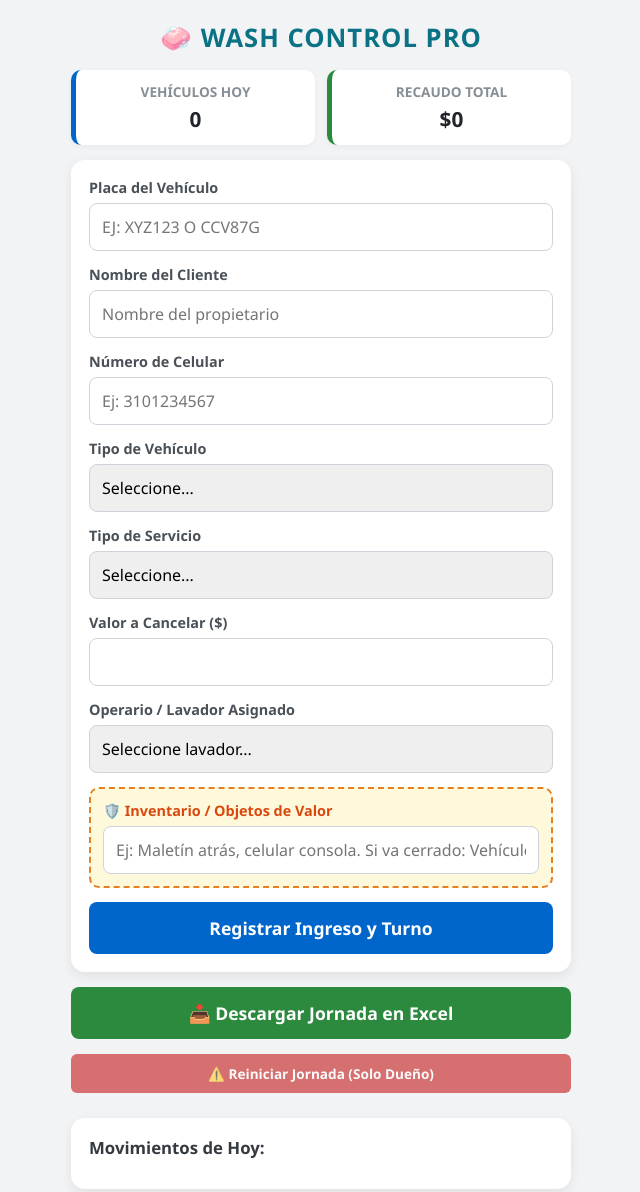
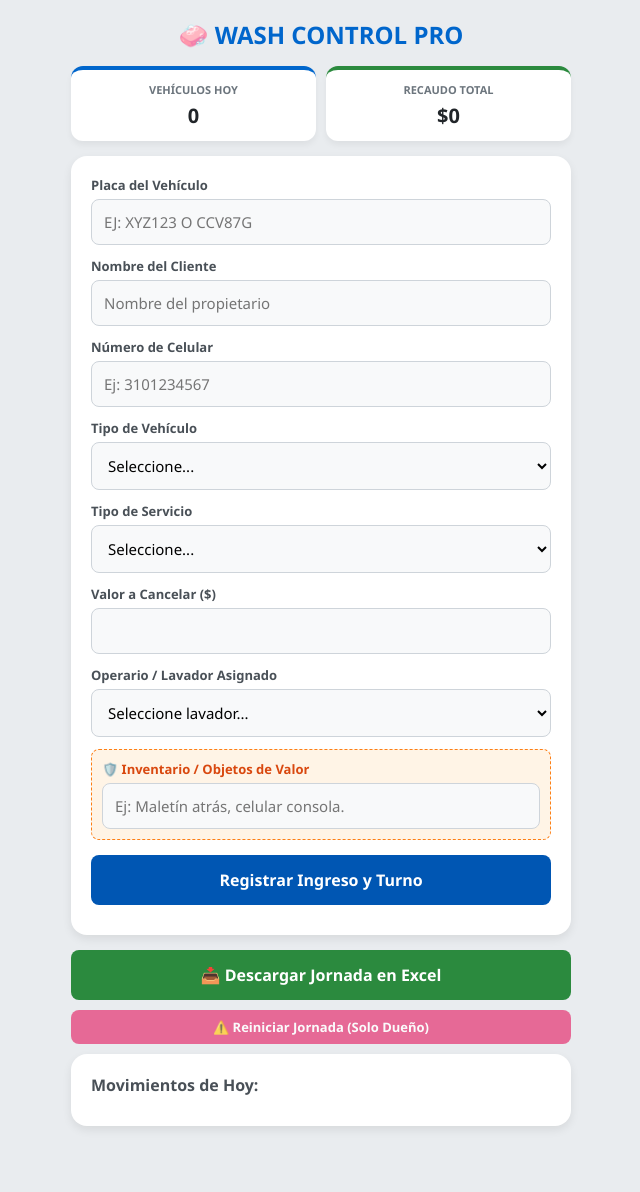
Before and after one commit to dediaz99-cyber/App_washcontrol-pro, a plain HTML site: page index.html in a window 1280 px wide. Shown: the part 7-1199 px from the top of the page, without its empty margins (319-959 px from the left). After the commit the page ends 1178 px from the top, so only its background shows below. Drawn offline with Linux system fonts and the light colour scheme.

Commit message:
Update index.html

```diff
--- a/index.html
+++ b/index.html
@@ -4,7 +4,6 @@
     <meta charset="UTF-8">
     <meta name="viewport" content="width=device-width, initial-scale=1.0, maximum-scale=1.0, user-scalable=no">
     <title>WASH CONTROL PRO</title>
-    <!-- SheetJS para generar archivos de Excel reales desde el celular -->
     <script src="https://cdnjs.cloudflare.com/ajax/libs/xlsx/0.18.5/xlsx.full.min.js"></script>
     <style>
         :root {
@@ -13,175 +12,155 @@
             --danger: #c92a2a;
             --dark: #212529;
             --light: #f8f9fa;
-            --warning: #e67e22;
         }
-        * { box-sizing: border-box; margin: 0; padding: 0; font-family: 'Segoe UI', Roboto, sans-serif; }
-        body { background-color: #f1f3f5; color: var(--dark); padding: 12px; padding-bottom: 40px; }
+        * { box-sizing: border-box; margin: 0; padding: 0; font-family: 'Segoe UI', Tahoma, Geneva, Verdana, sans-serif; }
+        body { background-color: #e9ecef; color: var(--dark); padding: 10px; padding-bottom: 30px; }
         .container { max-width: 500px; margin: 0 auto; }
-        h2 { text-align: center; margin: 15px 0; color: #0b7285; font-size: 1.6rem; text-transform: uppercase; letter-spacing: 1px; }
-
-        /* Tarjetas de Interfaz */
-        .card { background: white; padding: 18px; border-radius: 14px; box-shadow: 0 4px 12px rgba(0,0,0,0.08); margin-bottom: 15px; }
-        .form-group { margin-bottom: 14px; }
-        label { display: block; margin-bottom: 6px; font-weight: bold; font-size: 0.9rem; color: #495057; }
-        input, select { width: 100%; padding: 12px; border: 1px solid #ced4da; border-radius: 8px; font-size: 1rem; -webkit-appearance: none; }
-        input:focus, select:focus { border-color: var(--primary); outline: none; box-shadow: 0 0 0 3px rgba(0,102,204,0.15); }
-
-        /* Módulo de Seguridad Destacado */
-        .security-box { border: 2px dashed var(--warning); padding: 12px; border-radius: 10px; background-color: #fff9db; }
-        .security-box label { color: #d9480f; }
-
-        /* Botones */
-        .btn { width: 100%; padding: 14px; border: none; border-radius: 8px; font-size: 1.1rem; font-weight: bold; cursor: pointer; color: white; display: block; text-align: center; text-decoration: none; margin-top: 8px; transition: background 0.2s; }
-        .btn-primary { background-color: var(--primary); }
-        .btn-primary:active { background-color: #004c99; }
+        header { text-align: center; padding: 15px 0; color: #0066cc; font-weight: bold; font-size: 24px; display: flex; align-items: center; justify-content: center; gap: 10px; }
+        .dashboard { display: grid; grid-template-columns: 1fr 1fr; gap: 10px; margin-bottom: 15px; }
+        .stat-card { background: white; padding: 12px; border-radius: 12px; text-align: center; box-shadow: 0 4px 6px rgba(0,0,0,0.05); border-top: 4px solid var(--primary); }
+        .stat-card.recaudo { border-top-color: var(--success); }
+        .stat-label { font-size: 11px; text-transform: uppercase; color: #6c757d; font-weight: bold; margin-bottom: 5px; }
+        .stat-value { font-size: 20px; font-weight: bold; }
+        .card { background: white; padding: 20px; border-radius: 16px; box-shadow: 0 4px 10px rgba(0,0,0,0.08); margin-bottom: 15px; }
+        .form-group { margin-bottom: 12px; }
+        label { display: block; font-size: 13px; font-weight: 600; margin-bottom: 5px; color: #495057; }
+        input, select { width: 100%; padding: 12px; border: 1px solid #ced4da; border-radius: 8px; font-size: 15px; outline: none; background-color: #f8f9fa; }
+        input:focus, select:focus { border-color: var(--primary); background-color: white; }
+        .alert-box { background-color: #fff4e6; border: 1px dashed #fd7e14; border-radius: 8px; padding: 10px; margin-bottom: 15px; }
+        .btn { width: 100%; padding: 14px; font-size: 16px; font-weight: bold; border: none; border-radius: 8px; cursor: pointer; display: flex; align-items: center; justify-content: center; gap: 8px; margin-bottom: 10px; color: white; }
+        .btn-primary { background-color: #0056b3; }
         .btn-success { background-color: var(--success); }
-        .btn-success:active { background-color: #237032; }
-        .btn-danger { background-color: var(--danger); padding: 6px 12px; width: auto; font-size: 0.85rem; border-radius: 6px; }
-
-        /* Resumen de Caja */
-        .grid-resumen { display: grid; grid-template-columns: 1fr 1fr; gap: 12px; margin-bottom: 15px; }
-        .box-resumen { background: #fff; padding: 12px; text-align: center; border-radius: 10px; border-left: 5px solid var(--primary); box-shadow: 0 2px 6px rgba(0,0,0,0.04); }
-        .box-resumen.caja { border-left-color: var(--success); }
-        .box-resumen span { display: block; font-size: 0.85rem; color: #868e96; text-transform: uppercase; font-weight: 600; margin-bottom: 4px; }
-        .box-resumen strong { font-size: 1.3rem; color: var(--dark); }
-
-        /* Listado de vehículos */
-        .lista-titulo { font-size: 1.05rem; margin-bottom: 12px; color: #343a40; font-weight: bold; display: flex; justify-content: space-between; }
-        .item-vehiculo { display: flex; justify-content: space-between; align-items: center; padding: 12px 0; border-bottom: 1px solid #e9ecef; font-size: 0.95rem; }
-        .item-vehiculo:last-child { border-bottom: none; }
-        .placa-badge { background: #fcc419; padding: 3px 8px; border-radius: 6px; font-weight: bold; font-family: monospace; font-size: 1rem; color: #212529; display: inline-block; margin-bottom: 4px; }
-        .info-secundaria { color: #666; font-size: 0.85rem; line-height: 1.3; }
+        .btn-danger { background-color: #e64980; opacity: 0.8; font-size: 13px; padding: 8px; }
+        .btn-delete { background-color: var(--danger); padding: 6px 12px; font-size: 13px; font-weight: bold; border-radius: 6px; width: auto; margin: 0; }
+        .records-title { font-weight: bold; margin-bottom: 10px; color: #495057; }
+        .record-item { background: white; padding: 12px; border-radius: 12px; margin-bottom: 8px; box-shadow: 0 2px 4px rgba(0,0,0,0.04); border-left: 5px solid #fab005; display: flex; justify-content: space-between; align-items: center; }
+        .record-info p { font-size: 13px; margin-bottom: 2px; color: #6c757d; }
+        .badge-placa { background: #fab005; color: var(--dark); font-weight: bold; padding: 2px 6px; border-radius: 4px; font-size: 13px; display: inline-block; margin-bottom: 4px; }
+        .record-val { text-align: right; font-weight: bold; font-size: 16px; display: flex; flex-direction: column; align-items: flex-end; gap: 8px; }
     </style>
 </head>
 <body>
 
 <div class="container">
-    <h2>🧼 WASH CONTROL PRO</h2>
+    <header>🧼 WASH CONTROL PRO</header>
 
-    <!-- RESUMEN EN TIEMPO REAL -->
-    <div class="grid-resumen">
-        <div class="box-resumen">
-            <span>Vehículos Hoy</span>
-            <strong id="total-vehiculos">0</strong>
+    <div class="dashboard">
+        <div class="stat-card">
+            <div class="stat-label">Vehículos Hoy</div>
+            <div class="stat-value" id="count-hoy">0</div>
         </div>
-        <div class="box-resumen caja">
-            <span>Recaudo Total</span>
-            <strong id="total-dinero">$0</strong>
+        <div class="stat-card recaudo">
+            <div class="stat-label">Recaudo Total</div>
+            <div class="stat-value" id="recaudo-hoy">$0</div>
         </div>
     </div>
 
-    <!-- FORMULARIO DE INGRESO (Encargado de Ingreso) -->
     <div class="card">
-        <form id="form-lavadero" onsubmit="registrarVehiculo(event)">
+        <form id="form-lavadero">
             <div class="form-group">
-                <label for="placa">Placa del Vehículo</label>
-                <input type="text" id="placa" placeholder="Ej: XYZ123 o CCV87G" required style="text-transform: uppercase;">
+                <label>Placa del Vehículo</label>
+                <input type="text" id="placa" placeholder="EJ: XYZ123 O CCV87G" required style="text-transform: uppercase;">
             </div>
             <div class="form-group">
-                <label for="cliente">Nombre del Cliente</label>
+                <label>Nombre del Cliente</label>
                 <input type="text" id="cliente" placeholder="Nombre del propietario" required>
             </div>
             <div class="form-group">
-                <label for="celular">Número de Celular</label>
+                <label>Número de Celular</label>
                 <input type="tel" id="celular" placeholder="Ej: 3101234567" required>
             </div>
             <div class="form-group">
-                <label for="tipo-vehiculo">Tipo de Vehículo</label>
-                <select id="tipo-vehiculo" onchange="actualizarPrecio()" required>
+                <label>Tipo de Vehículo</label>
+                <select id="tipo-vehiculo" required onchange="cargarServicios()">
                     <option value="">Seleccione...</option>
                     <option value="Moto">Motocicleta / Moto</option>
-                    <option value="Sedan">Automóvil (Sedán / Hatchback)</option>
-                    <option value="Camioneta">Camioneta / SUV / Platón</option>
-                    <option value="Wagon_Van">Wagon / Vans de Carga</option>
-                    <option value="Camion_Turbo">Camión Pequeño (Turbo)</option>
-                    <option value="Camion_Grande">Camión Grande / Pesado</option>
+                    <option value="Sedán">Automóvil Sedán</option>
+                    <option value="Camioneta">Camioneta / SUV</option>
                 </select>
             </div>
             <div class="form-group">
-                <label for="servicio">Tipo de Servicio</label>
-                <select id="servicio" onchange="actualizarPrecio()" required>
+                <label>Tipo de Servicio</label>
+                <select id="servicio" required onchange="asignarPrecio()">
                     <option value="">Seleccione...</option>
-                    <option value="Enjuague">Enjuague básico</option>
-                    <option value="Abajo">Enjuague + Por Debajo</option>
-                    <option value="Motor">Enjuague + Abajo + Motor</option>
-                    <option value="Premium">Lavado Premium</option>
                 </select>
             </div>
             <div class="form-group">
-                <label for="valor">Valor a Cancelar ($)</label>
+                <label>Valor a Cancelar ($)</label>
                 <input type="number" id="valor" required>
             </div>
             <div class="form-group">
-                <label for="operario">Operario / Lavador Asignado</label>
+                <label>Operario / Lavador Asignado</label>
                 <select id="operario" required>
                     <option value="">Seleccione lavador...</option>
-                    <option value="Carlos">Carlos</option>
-                    <option value="Luis">Luis</option>
-                    <option value="Andrés">Andrés</option>
-                    <option value="Operario_General">Operario General</option>
+                    <option value="Luis I.">Luis I.</option>
+                    <option value="Carlos M.">Carlos M.</option>
+                    <option value="Andrés P.">Andrés P.</option>
                 </select>
             </div>
-
-            <!-- MÓDULO DE SEGURIDAD: OBJETOS DE VALOR -->
-            <div class="form-group security-box">
-                <label for="objetos-valor">🛡️ Inventario / Objetos de Valor</label>
-                <input type="text" id="objetos-valor" placeholder="Ej: Maletín atrás, celular consola. Si va cerrado: Vehículo cerrado" required>
+            <div class="alert-box">
+                <label style="color: #d9480f; display: flex; align-items: center; gap: 4px;">🛡️ Inventario / Objetos de Valor</label>
+                <input type="text" id="objetos-valor" placeholder="Ej: Maletín atrás, celular consola." required>
             </div>
 
-            <button type="submit" class="btn btn-primary">Registrar Ingreso y Turno</button>
+            <button type="button" class="btn btn-primary" onclick="registrarTurno()">Registrar Ingreso y Turno</button>
         </form>
     </div>
 
-    <!-- ACCIONES DE CIERRE (Solo Dueño) -->
-    <button onclick="exportarExcel()" class="btn btn-success">📥 Descargar Jornada en Excel</button>
-    <button onclick="reiniciarJornada()" class="btn btn-danger" style="width: 100%; padding: 10px; margin-top: 15px; margin-bottom: 25px; opacity: 0.65;">⚠️ Reiniciar Jornada (Solo Dueño)</button>
+    <button class="btn btn-success" onclick="exportarExcel()">📥 Descargar Jornada en Excel</button>
+    <button class="btn btn-danger" onclick="reiniciarJornada()">⚠️ Reiniciar Jornada (Solo Dueño)</button>
 
-    <!-- LISTADO DEL DÍA -->
     <div class="card">
-        <div class="lista-titulo">
-            <span>Movimientos de Hoy:</span>
-        </div>
+        <div class="records-title">Movimientos de Hoy:</div>
         <div id="lista-registros">
-            <!-- Los registros se cargan dinámicamente -->
-        </div>
+            </div>
     </div>
 </div>
 
 <script>
     // MATRIZ DE TARIFAS CONFIGURABLE (Personalizable por el cliente)
     const tarifas = {
-        "Moto":          { "Enjuague": 12000, "Abajo": 15000, "Motor": 18000, "Premium": 25000 },
-        "Sedan":         { "Enjuague": 20000, "Abajo": 25000, "Motor": 30000, "Premium": 45000 },
-        "Camioneta":     { "Enjuague": 28000, "Abajo": 35000, "Motor": 40000, "Premium": 60000 },
-        "Wagon_Van":     { "Enjuague": 30000, "Abajo": 40000, "Motor": 45000, "Premium": 65000 },
-        "Camion_Turbo":  { "Enjuague": 45000, "Abajo": 60000, "Motor": 70000, "Premium": 90000 },
-        "Camion_Grande": { "Enjuague": 70000, "Abajo": 95000, "Motor": 110000, "Premium": 150000 }
+        "Moto":       { "Enjuague": 12000, "Abajo": 15000, "Motor": 18000, "De primera calidad": 25000 },
+        "Sedán":      { "Enjuague": 20000, "Abajo": 25000, "Motor": 30000, "De primera calidad": 45000 },
+        "Camioneta":  { "Enjuague": 25000, "Abajo": 35000, "Motor": 40000, "De primera calidad": 60000 }
     };
 
-    let registros = JSON.parse(localStorage.getItem('wash_control_data')) || [];
+    function cargarServicios() {
+        const tipo = document.getElementById('tipo-vehiculo').value;
+        const servicioSelect = document.getElementById('servicio');
+        servicioSelect.innerHTML = '<option value="">Seleccione...</option>';
 
-    // Actualiza automáticamente el precio sugerido
-    function actualizarPrecio() {
-        const tipo = document.getElementById('tipo-vehiculo').value;
-        const servicio = document.getElementById('servicio').value;
-        const inputValor = document.getElementById('valor');
-
-        if (tipo && servicio && tarifas[tipo] && tarifas[tipo][servicio]) {
-            inputValor.value = tarifas[tipo][servicio];
+        if(tipo && tarifas[tipo]) {
+            for(let serv in tarifas[tipo]) {
+                let opt = document.createElement('option');
+                opt.value = serv;
+                opt.textContent = serv;
+                servicioSelect.appendChild(opt);
+            }
         }
     }
 
-    // Registrar el vehículo (Encargado de Ingreso)
-    function registrarVehiculo(e) {
-        e.preventDefault();
+    function asignarPrecio() {
+        const tipo = document.getElementById('tipo-vehiculo').value;
+        const serv = document.getElementById('servicio').value;
+        if(tipo && serv && tarifas[tipo][serv]) {
+            document.getElementById('valor').value = tarifas[tipo][serv];
+        }
+    }
 
-        const fechaActual = new Date();
-        const horaFormateada = fechaActual.toLocaleTimeString([], {hour: '2-digit', minute:'2-digit'});
-        const fechaFormateada = fechaActual.toLocaleDateString();
+    let registros = JSON.parse(localStorage.getItem('datos_control_lavado')) || [];
+    actualizarInterfaz();
+
+    function registrarTurno() {
+        if(!document.getElementById('form-lavadero').checkValidity()) {
+            alert("Por favor complete todos los campos obligatorios.");
+            return;
+        }
+
+        const ahora = new Date();
+        const horaFormateada = ahora.toLocaleTimeString([], {hour: '2-digit', minute:'2-digit', hour12: true});
 
         const nuevoRegistro = {
-            fecha: fechaFormateada,
             hora: horaFormateada,
             turno: registros.length + 1,
             placa: document.getElementById('placa').value.toUpperCase().replace(/\s+/g, ''),
@@ -192,104 +171,94 @@
             valor: parseFloat(document.getElementById('valor').value),
             operario: document.getElementById('operario').value,
             objetosValor: document.getElementById('objetos-valor').value,
-            comision: parseFloat(document.getElementById('valor').value) * 0.35 // 35% de comisión base fija
+            comision: 0
         };
 
         registros.push(nuevoRegistro);
-        localStorage.setItem('wash_control_data', JSON.stringify(registros));
+        localStorage.setItem('datos_control_lavado', JSON.stringify(registros));
 
         document.getElementById('form-lavadero').reset();
         actualizarInterfaz();
     }
 
-    // Eliminar un registro (Solo Autorizado por el Dueño)
-    function eliminarRegistro(index) {
-        if(confirm("🛠️ ACCIÓN RESTRINGIDA AL DUEÑO\n\n¿Confirma que está autorizado para eliminar este turno? La caja se recalculará.")) {
-            registros.splice(index, 1);
-            // Reorganizar los turnos del día
+    function eliminarRegistro(indice) {
+        if(confirm("🔑 ACCIÓN RESTRINGIDA AL DUEÑO\n\n¿Confirma que está autorizado para eliminar este turno? La caja se recalculará.")) {
+            registros.splice(indice, 1);
+            // Reajustar números de turno correlativos
             registros.forEach((reg, i) => reg.turno = i + 1);
-            localStorage.setItem('wash_control_data', JSON.stringify(registros));
+            localStorage.setItem('datos_control_lavado', JSON.stringify(registros));
             actualizarInterfaz();
         }
     }
 
-    // Sincronizar la interfaz visual del celular
+    function reiniciarJornada() {
+        if(confirm("🚨 ¡ATENCIÓN DUEÑO!\n\n¿Está seguro de que desea BORRAR por completo la jornada actual y cerrar la caja? Asegúrese de haber descargado el reporte de Excel primero.")) {
+            if(confirm("¿Confirmación final? Esta acción vaciará el panel principal.")) {
+                registros = [];
+                localStorage.removeItem('datos_control_lavado');
+                actualizarInterfaz();
+            }
+        }
+    }
+
     function actualizarInterfaz() {
         const lista = document.getElementById('lista-registros');
-        const totalVehiculos = document.getElementById('total-vehiculos');
-        const totalDinero = document.getElementById('total-dinero');
+        lista.innerHTML = '';
 
-        lista.innerHTML = '';
-        let sumaDinero = 0;
+        let totalRecaudo = 0;
+        document.getElementById('count-hoy').textContent = registros.length;
 
-        // Mostrar del más nuevo al más viejo
-        for (let i = registros.length - 1; i >= 0; i--) {
-            const reg = registros[i];
-            sumaDinero += reg.valor;
+        registros.forEach((reg, index) => {
+            totalRecaudo += reg.valor;
 
-            lista.innerHTML += `
-                <div class="item-vehiculo">
-                    <div>
-                        <span class="placa-badge">${reg.placa}</span> <br>
-                        <span class="info-secundaria">
-                            <strong>Servicio:</strong> ${reg.servicio} (${reg.tipoVehiculo})<br>
-                            <strong>Lavador:</strong> ${reg.operario} | ⏱️ ${reg.hora}<br>
-                            <strong style="color: #d9480f;">🛡️ Ítems:</strong> ${reg.objetosValor}
-                        </span>
-                    </div>
-                    <div style="text-align: right; min-width: 90px;">
-                        <strong style="font-size: 1.05rem;">$${reg.valor.toLocaleString()}</strong> <br><br>
-                        <button onclick="eliminarRegistro(${i})" class="btn-danger">Eliminar</button>
-                    </div>
+            const item = document.createElement('div');
+            item.className = 'record-item';
+            item.innerHTML = `
+                <div class="record-info">
+                    <span class="badge-placa">${reg.placa}</span>
+                    <p><strong>Servicio:</strong> ${reg.servicio} (${reg.tipoVehiculo})</p>
+                    <p><strong>Lavador:</strong> ${reg.operario} | 🕒 ${reg.hora}</p>
+                    <p>🛡️ <strong>Ítems:</strong> ${reg.objetosValor}</p>
+                </div>
+                <div class="record-val">
+                    <span>$${reg.valor.toLocaleString()}</span>
+                    <button class="btn btn-delete" onclick="eliminarRegistro(${index})">Eliminar</button>
                 </div>
             `;
-        }
+            lista.appendChild(item);
+        });
 
-        totalVehiculos.innerText = registros.length;
-        totalDinero.innerText = '$' + sumaDinero.toLocaleString();
+        document.getElementById('recaudo-hoy').textContent = '$' + totalRecaudo.toLocaleString();
     }
 
-    // Exportar datos a un archivo de Excel Real (Solo Dueño)
     function exportarExcel() {
         if(registros.length === 0) {
-            alert("No hay registros en la jornada actual para exportar.");
+            alert("No hay registros en la jornada de hoy para exportar.");
             return;
         }
 
-        const datosExcel = registros.map(reg => ({
-            "Fecha": reg.fecha,
+        const datosFormateados = registros.map(reg => ({
+            "Turno": reg.turno,
             "Hora Ingreso": reg.hora,
-            "Turno": reg.turno,
             "Placa": reg.placa,
             "Cliente": reg.cliente,
             "Celular": reg.celular,
-            "Tipo Vehículo": reg.tipoVehiculo,
-            "Servicio": reg.servicio,
-            "Valor Recaudado ($)": reg.valor,
-            "Operario / Lavador": reg.operario,
-            "Comisión Lavador (35%)": reg.comision,
-            "Inventario / Objetos de Valor": reg.objetosValor
+            "Tipo de Vehículo": reg.tipoVehiculo,
+            "Servicio Solicitado": reg.servicio,
+            "Valor Pagado ($)": reg.valor,
+            "Lavador Asignado": reg.operario,
+            "Inventario / Objetos Valor": reg.objetosValor,
+            "Comisión Lavador": reg.comision
         }));
 
-        const hoja = XLSX.utils.json_to_sheet(datosExcel);
-        const libro = XLSX.utils.book_new();
-        XLSX.utils.book_append_sheet(libro, hoja, "Cierre de Caja");
+        const wb = XLSX.utils.book_new();
+        const ws = XLSX.utils.json_to_sheet(datosFormateados);
 
-        const fechaArchivo = new Date().toISOString().slice(0,10);
-        XLSX.writeFile(libro, `WASH_CONTROL_Caja_${fechaArchivo}.xlsx`);
+        XLSX.utils.book_append_sheet(wb, ws, "Jornada_Lavado");
+
+        const fecha = new Date().toISOString().slice(0,10);
+        XLSX.writeFile(wb, `Reporte_WashControlPro_${fecha}.xlsx`);
     }
-
-    // Resetear el día (Solo Dueño)
-    function reiniciarJornada() {
-        if(confirm("🚨 ¡ALERTA DE SEGURIDAD DEL DUEÑO!\n\n¿Está completamente seguro de borrar los datos? Esta acción dejará la pantalla en ceros para el siguiente turno. Asegúrese de haber descargado el Excel primero.")) {
-            registros = [];
-            localStorage.removeItem('wash_control_data');
-            actualizarInterfaz();
-        }
-    }
-
-    // Cargar la base de datos local al abrir
-    actualizarInterfaz();
 </script>
 
 </body>
```
